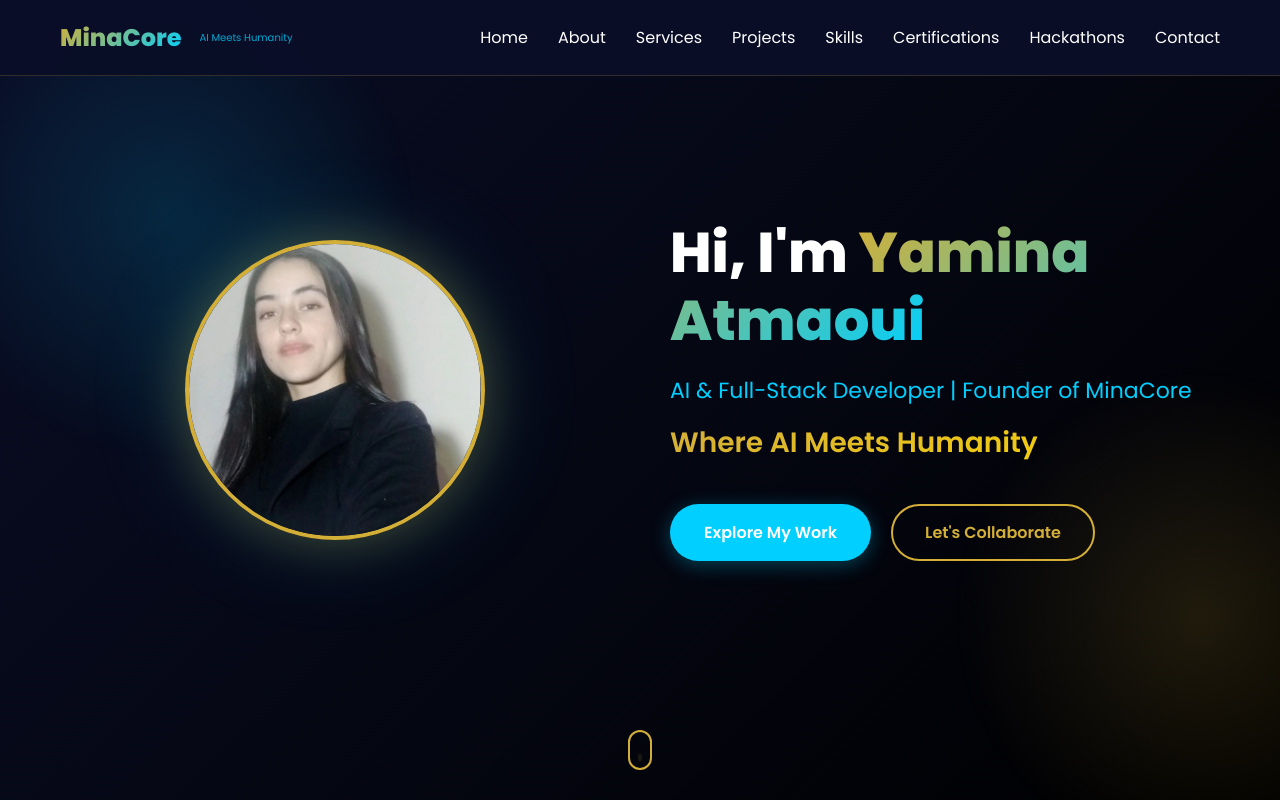
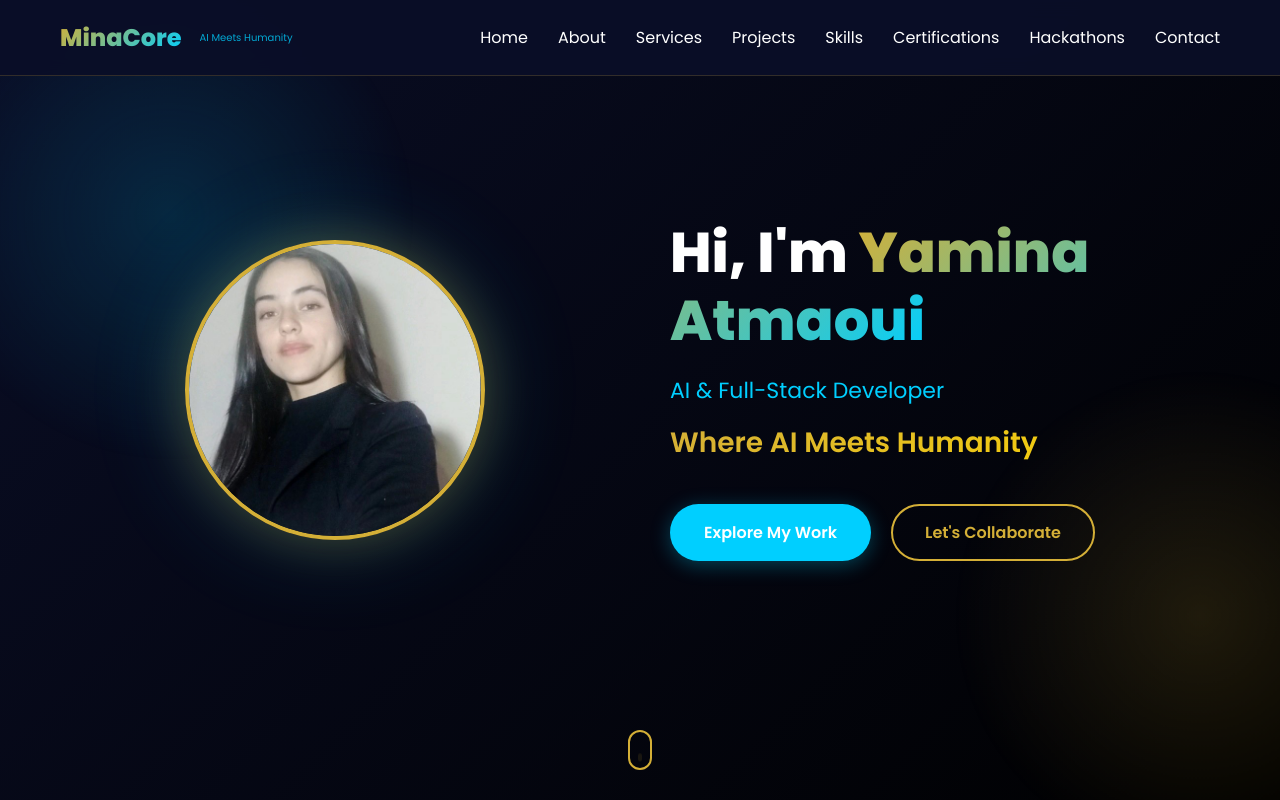
Before and after one commit to YAMINA-2109/my_portfolio-minim_V1, a plain HTML site: page index.html in a window 1280 px wide. Shown: the top 800 px of the page. Drawn offline with Linux system fonts and the light colour scheme.

Commit message:
Remove founder title from hero subtitle

```diff
--- a/index.html
+++ b/index.html
@@ -55,7 +55,7 @@
               Hi, I'm <span class="highlight">Yamina Atmaoui</span>
             </h1>
             <p class="hero-subtitle">
-              AI & Full-Stack Developer | Founder of MinaCore
+              AI & Full-Stack Developer
             </p>
             <p class="hero-tagline">Where AI Meets Humanity</p>
             <div class="hero-buttons">
```
